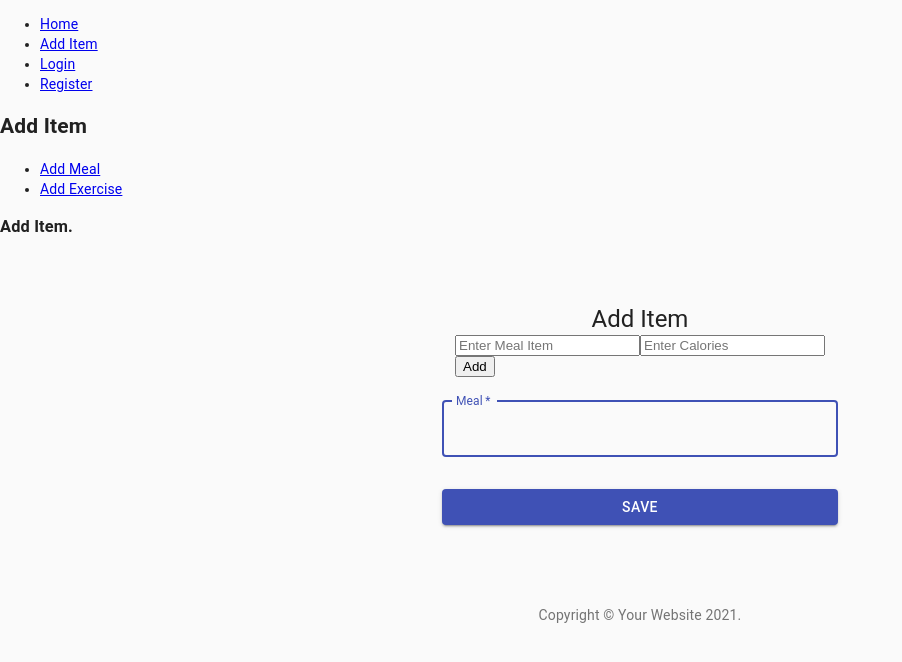
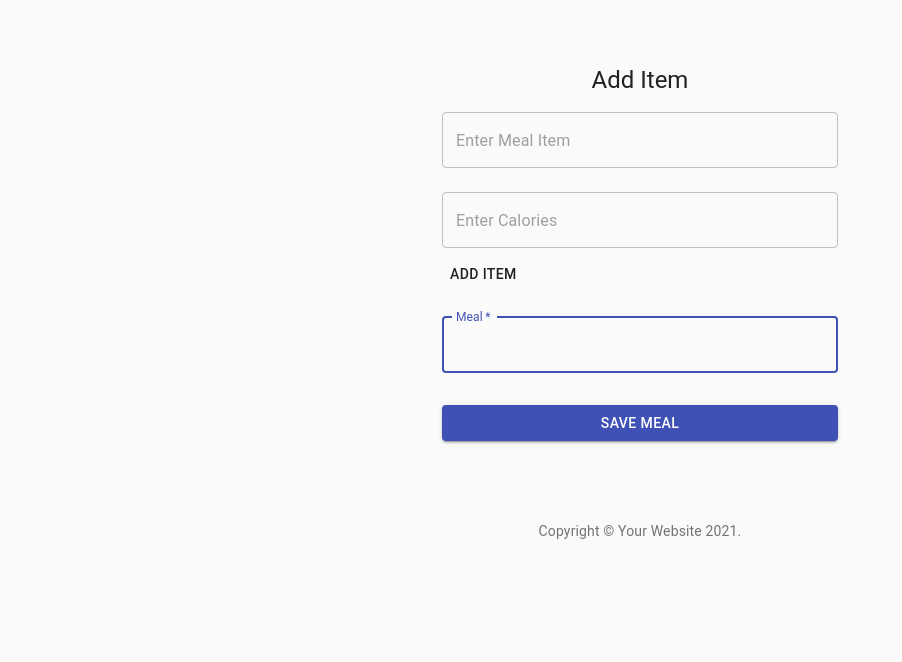
Before and after one commit to dallasclarke/calorie-tracker, a React (Create React App) app: page /add in a window 1280 px wide. Shown: the top 662 px of the page, without its empty margins (0-902 px from the left). Built offline with nearby package versions, Linux system fonts and the light colour scheme.

Commit message:
updated UI

```diff
--- a/src/App.js
+++ b/src/App.js
@@ -1,11 +1,8 @@
-import React, { useReducer } from "react";
+import React from "react";
 import {
   BrowserRouter as Router,
   Switch,
-  Route,
-  Link,
-  useRouteMatch,
-  useParams,
+  Route
 } from "react-router-dom";
 
 import SignIn from "./components/Login/Login";
@@ -17,33 +14,16 @@ export default function App() {
   return (
     <Router>
       <div>
-        <ul>
-          <li>
-            <Link to="/">Home</Link>
-          </li>
-          <li>
-            <Link to="/add">Add Item</Link>
-          </li>
-          <li>
-            <Link to="/login">Login</Link>
-          </li>
-          <li>
-            <Link to="/register">Register</Link>
-          </li>
-        </ul>
-
         <Switch>
           <Route path="/login">
             <SignIn />
           </Route>
 
           <Route path="/add">
-            <Topics />
             <Add />
           </Route>
 
           <Route path="/edit/:id">
-            <Topics />
             <Add />
           </Route>
 
@@ -52,7 +32,6 @@ export default function App() {
           </Route>
 
           <Route path="/">
-            <Home />
             <Display />
           </Route>
         </Switch>
@@ -60,103 +39,3 @@ export default function App() {
     </Router>
   );
 }
-
-function Home() {
-  return <h2>Home</h2>;
-}
-
-function About() {
-  return <h2>About</h2>;
-}
-
-function Topics() {
-  const match = useRouteMatch();
-
-  return (
-    <div>
-      <h2>Add Item</h2>
-
-      <ul>
-        <li>
-          <Link to={`${match.url}/meal`}>Add Meal</Link>
-        </li>
-        <li>
-          <Link to={`${match.url}/exercise`}>Add Exercise</Link>
-        </li>
-      </ul>
-
-      {/* The Topics page has its own <Switch> with more routes
-          that build on the /topics URL path. You can think of the
-          2nd <Route> here as an "index" page for all topics, or
-          the page that is shown when no topic is selected */}
-      <Switch>
-        <Route path={`${match.path}/:topicId`}>
-          <Topic />
-        </Route>
-        <Route path={match.path}>
-          <h3>Add Item.</h3>
-        </Route>
-      </Switch>
-    </div>
-  );
-}
-
-function Topic() {
-  const { topicId } = useParams();
-  return <h3>Add {topicId}</h3>;
-}
-
-// const ADD_EXERCISE = "ADD_EXERCISE";
-
-// function reducer(state, action) {
-//   if (action.type === ADD_EXERCISE) {
-//     return {
-//       ...state,
-//       exercises: [
-//         ...state.exercises,
-//         { name: action.name, calories: action.calories },
-//       ],
-//     };
-//   }
-//   if (action.type === "ADD_MEAL") {
-//     return {
-//       ...state,
-//       meals: [
-//         {
-//           ...state.meals,
-//           foodItems: [{ name: action.name, calories: action.calories }],
-//         },
-//       ],
-//     };
-//   }
-//   return state;
-// }
-
-// function App() {
-//   const [state, dispatch] = useReducer(reducer, initialState);
-//   return (
-//     <div className="App">
-//       {getMealTotal(state)} <br />
-//       {getExerciseTotal(state)} <br />
-//       {dailyTotalCalories(state)} <br />
-//       <button
-//         onClick={() =>
-//           dispatch({ type: ADD_EXERCISE, name: "push ups", calories: 33 })
-//         }
-//       >
-//         Add Exercise
-//       </button>
-//       <button
-//         onClick={() =>
-//           dispatch({
-//             type: "ADD_MEAL",
-//             name: "Dinner",
-//             foodItems: [{ name: "Burger", calories: 800 }],
-//           })
-//         }
-//       >
-//         Add Meal
-//       </button>
-//     </div>
-//   );
-// }
--- a/src/components/Add/Add.js
+++ b/src/components/Add/Add.js
@@ -2,17 +2,11 @@ import React, { useState } from "react";
 import { useSelector, useDispatch } from "react-redux";
 import { addMealAction, editMealAction } from "../../store/meals";
 import { useRouteMatch, useHistory } from "react-router-dom";
-
-import Avatar from "@material-ui/core/Avatar";
 import Button from "@material-ui/core/Button";
 import CssBaseline from "@material-ui/core/CssBaseline";
 import TextField from "@material-ui/core/TextField";
-import FormControlLabel from "@material-ui/core/FormControlLabel";
-import Checkbox from "@material-ui/core/Checkbox";
 import Link from "@material-ui/core/Link";
-import Grid from "@material-ui/core/Grid";
 import Box from "@material-ui/core/Box";
-//import LockOutlinedIcon from '@material-ui/icons/LockOutlined';
 import Typography from "@material-ui/core/Typography";
 import { makeStyles } from "@material-ui/core/styles";
 import Container from "@material-ui/core/Container";
@@ -108,15 +102,13 @@ export default function SignIn() {
 
   function handleSubmit(event) {
     event.preventDefault();
-    // You should see email and password in console.
-    // ..code to submit form to backend here...
+
     if (currentMeal) {
       dispatch(editMealAction(id, meal, inputList));
     } else {
       dispatch(addMealAction(meal, inputList));
     }
 
-    /* push the home route onto the history stack. */
     history.push("/");
   }
 
@@ -130,14 +122,21 @@ export default function SignIn() {
         {inputList.map((x, i) => {
           return (
             <div className="box">
-              <input
+              <TextField
+                variant="outlined"
+                margin="normal"
+                required
+                fullWidth
                 name="name"
                 placeholder="Enter Meal Item"
                 value={x.name}
                 onChange={(e) => handleInputChange(e, i)}
               />
-              <input
-                className="ml10"
+              <TextField
+                variant="outlined"
+                margin="normal"
+                required
+                fullWidth
                 name="calories"
                 placeholder="Enter Calories"
                 value={x.calories}
@@ -146,12 +145,12 @@ export default function SignIn() {
               />
               <div className="btn-box">
                 {inputList.length !== 1 && (
-                  <button className="mr10" onClick={() => handleRemoveClick(i)}>
+                  <Button onClick={() => handleRemoveClick(i)}>
                     Remove
-                  </button>
+                  </Button>
                 )}
                 {inputList.length - 1 === i && (
-                  <button onClick={handleAddClick}>Add</button>
+                  <Button onClick={handleAddClick}>Add Item</Button>
                 )}
               </div>
             </div>
@@ -171,7 +170,6 @@ export default function SignIn() {
             value={meal}
             onInput={(e) => setMeal(e.target.value)}
           />
-
           <Button
             type="submit"
             fullWidth
@@ -179,7 +177,7 @@ export default function SignIn() {
             color="primary"
             className={classes.submit}
           >
-            Save
+            Save Meal
           </Button>
         </form>
       </div>
@@ -189,44 +187,3 @@ export default function SignIn() {
     </Container>
   );
 }
-
-// const inputList = [
-//   { name: "a", calories: "100"},
-//   { name: "b", calories: "23"},
-//   { name: "c", calories: "321"}
-// ]
-
-// const index = 1;
-// const name = "calories";
-// const value = "58"
-
-// inputList[index][name] = value
-
-// inputList.map((inputItem, inputItemIndex) => {
-//   if (inputeItemIndex !== index) {
-//     return inputItem;
-//   }
-
-//   return {
-//     ...inputItem,
-//     [name]: value
-//   };
-// });
-
-// [
-//   { name: "a", calories: "100" }, /// === inputList[0]
-//   { name: "b", calories: "58" }, /// !== inputList[1]
-//   { name: "c", calories: "321" } /// === inputList[2]
-// ];
-
-// const list = [ 0, 1, 1, 1, 0, 1];
-
-// list.filter((item) => {
-//   return item === 0;
-// });
-
-// function Component({ name })) {
-//   const [input, setInput] = useState(name || "");
-
-//   return <div>{input}</div>
-// }
--- a/src/components/MealDisplay/MealDisplay.js
+++ b/src/components/MealDisplay/MealDisplay.js
@@ -1,9 +1,9 @@
 import React from "react";
+
 import { useSelector, useDispatch } from "react-redux";
-import { Link as RouterLink, useRouteMatch } from "react-router-dom";
+import { Link as RouterLink, useRouteMatch, useHistory } from "react-router-dom";
 import AppBar from "@material-ui/core/AppBar";
 import Button from "@material-ui/core/Button";
-//import CameraIcon from '@material-ui/icons/PhotoCamera';
 import Card from "@material-ui/core/Card";
 import CardActions from "@material-ui/core/CardActions";
 import CardContent from "@material-ui/core/CardContent";
@@ -44,13 +44,21 @@ function Copyright() {
   );
 }
 
+
+
 const useStyles = makeStyles((theme) => ({
   icon: {
     marginRight: theme.spacing(2),
   },
+  appBar: {
+    backgroundColor: '#0d0c0c',
+  },
+  appBarCard: {
+    color: '#909090',
+  },
   heroContent: {
-    backgroundColor: theme.palette.background.paper,
-    padding: theme.spacing(8, 0, 6),
+    backgroundColor: '#f0f0f0',
+    padding: theme.spacing(4, 0, 6),
   },
   heroButtons: {
     marginTop: theme.spacing(2),
@@ -65,7 +73,7 @@ const useStyles = makeStyles((theme) => ({
     flexDirection: "column",
   },
   cardMedia: {
-    paddingTop: "56.25%", // 16:9
+    paddingTop: "6.25%", // 16:9
   },
   cardContent: {
     flexGrow: 1,
@@ -94,25 +102,20 @@ export default function Display() {
   const exerciseTotal = useSelector(getExerciseTotal);
 
   const dispatch = useDispatch();
+  const history = useHistory();
+
 
 
 
   return (
     <React.Fragment>
       <CssBaseline />
-      <AppBar position="relative">
+      <AppBar position="relative" className={classes.appBar}>
         <Toolbar>
           <Button
             variant="contained"
             color="primary"
-            onClick={() =>
-              dispatch(
-                addMealAction("dinner", [
-                  { name: "cheese", calories: 20 },
-                  { name: "lettuce", calories: 700 },
-                ])
-              )
-            }
+            onClick={() => history.push('/add')}
           >
             +
           </Button>
@@ -132,34 +135,44 @@ export default function Display() {
         {/* Hero unit */}
         <div className={classes.heroContent}>
           <Container maxWidth="sm">
+
+            <div>
+              <Grid container spacing={4} justify="center">
+                <Grid item>
+                    Today
             <Typography
-              component="h1"
-              variant="h2"
+              component="h3"
+              variant="h3"
               align="center"
               color="textPrimary"
               gutterBottom
             >
-              Calories
+              {dailyTotal}
             </Typography>
-            <div className={classes.heroButtons}>
-              <Grid container spacing={4} justify="center">
+            </Grid>
                 <Grid item>
-                  <Button variant="contained" color="primary">
-                    Today
-                  </Button>
-                  <p>{dailyTotal}</p>
+                    Meals
+            <Typography
+              component="h3"
+              variant="h3"
+              align="center"
+              color="textPrimary"
+              gutterBottom
+            >
+              {mealTotal}
+            </Typography>
                 </Grid>
                 <Grid item>
-                  <Button variant="outlined" color="primary">
-                    Meals
-                  </Button>
-                  <p>{mealTotal}</p>
-                </Grid>
-                <Grid item>
-                  <Button variant="outlined" color="primary">
                     Exercises
-                  </Button>
-                  <p>{exerciseTotal}</p>
+           <Typography
+              component="h3"
+              variant="h3"
+              align="center"
+              color="textPrimary"
+              gutterBottom
+            >
+              {exerciseTotal}
+            </Typography>
                 </Grid>
               </Grid>
             </div>
@@ -174,11 +187,10 @@ export default function Display() {
                 <Card className={classes.card}>
                   <CardMedia
                     className={classes.cardMedia}
-                    image="https://source.unsplash.com/random"
                     title="Image title"
                   />
                   <CardContent className={classes.cardContent}>
-                    <Typography gutterBottom variant="h5" component="h2">
+                    <Typography gutterBottom variant="h5" component="h2" className={classes.appBarCard}>
                       {meal.name.toUpperCase()}
                     </Typography>
                     <List>
```
